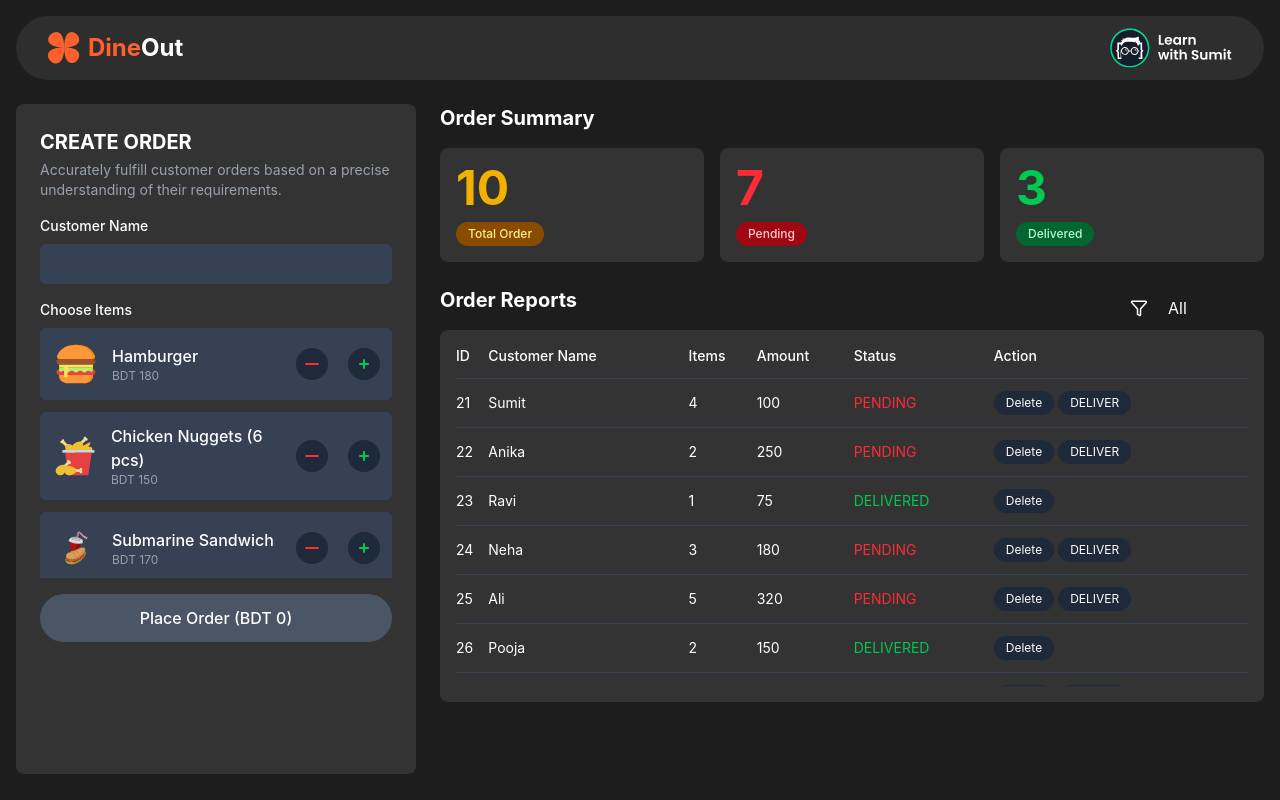
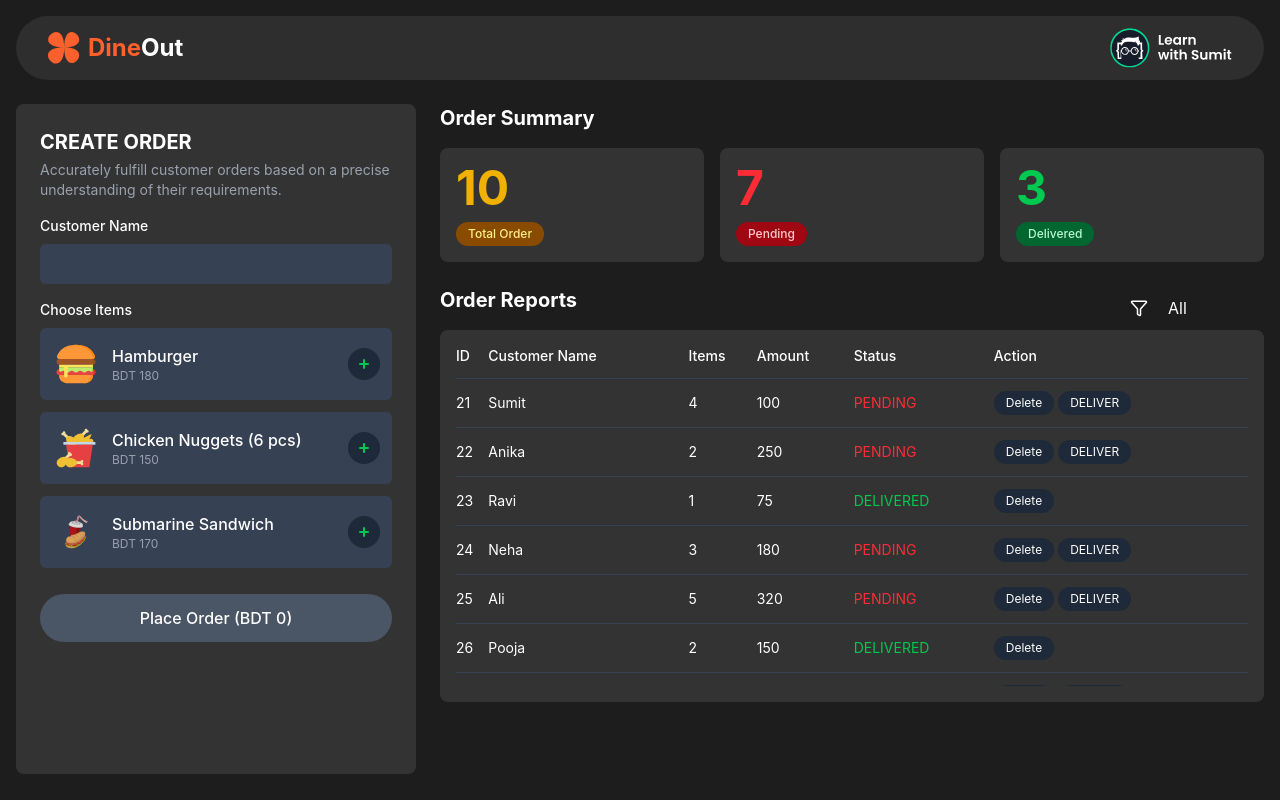
Before and after one commit to AhmedNazir/DineOut, a React (Vite) app: page / in a window 1280 px wide. Built offline with nearby package versions, Linux system fonts and the light colour scheme.

Commit message:
'publish'

```diff
--- a/src/components/Order.jsx
+++ b/src/components/Order.jsx
@@ -108,6 +108,7 @@ export default function Order() {
                         createNewOrder={createNewOrder}
                         addAmount={addAmount}
                         deductAmount={deductAmount}
+                        selectedItem={selectedItem}
                     />
 
                     <div className="md:col-span-2 h-[calc(100vh_-_130px)]">
--- a/src/components/Order/CreateOrder.jsx
+++ b/src/components/Order/CreateOrder.jsx
@@ -7,7 +7,8 @@ function CreateOrder({
     updateCutomerName,
     createNewOrder,
     addAmount,
-    deductAmount
+    deductAmount,
+    selectedItem
 }) {
     return (
         <>
@@ -35,7 +36,7 @@ function CreateOrder({
                 </div>
 
                 {/* Choose Items */}
-                <ItemList addAmount={addAmount} deductAmount={deductAmount} />
+                <ItemList addAmount={addAmount} deductAmount={deductAmount} selectedItem ={selectedItem} />
 
                 {/* Place Order Button */}
                 <button
--- a/src/components/Order/ItemList.jsx
+++ b/src/components/Order/ItemList.jsx
@@ -12,7 +12,7 @@ import softDrinkLogo from "../../assets/soft-drink.svg";
 import PlusIcon from "../../assets/PlusIcon";
 import MinusIcon from "../../assets/MinusIcon";
 
-function Item({ name, logo, price, addAmount, deductAmount }) {
+function Item({ name, logo, price, addAmount, deductAmount, selectedItem }) {
     return (
         <>
             <div className="bg-gray-700 bg-opacity-30 rounded-md p-3 mb-3 flex justify-between items-center hover:bg-opacity-40 transition-all duration-300">
@@ -27,6 +27,7 @@ function Item({ name, logo, price, addAmount, deductAmount }) {
                 </div>
 
                 <div className="flex justify-center gap-5">
+                    {selectedItem[name] > 0 && (
                         <button
                             className="w-8 h-8 bg-gray-800 hover:bg-primary rounded-full flex items-center justify-center transition-colors duration-300"
                             onClick={() => {
@@ -35,6 +36,7 @@ function Item({ name, logo, price, addAmount, deductAmount }) {
                         >
                             <MinusIcon />
                         </button>
+                    )}
 
                     <button
                         className="w-8 h-8 bg-gray-800 hover:bg-primary rounded-full flex items-center justify-center transition-colors duration-300"
@@ -50,7 +52,7 @@ function Item({ name, logo, price, addAmount, deductAmount }) {
     );
 }
 
-function ItemList({ addAmount, deductAmount }) {
+function ItemList({ addAmount, deductAmount, selectedItem }) {
     const items = [
         { name: "Hamburger", logo: hamburgerLogo, price: 180 },
         {
@@ -88,6 +90,7 @@ function ItemList({ addAmount, deductAmount }) {
                                 price={item.price}
                                 addAmount={addAmount}
                                 deductAmount={deductAmount}
+                                selectedItem={selectedItem}
                             />
                         );
                     })}
```
Lines whose indentation alone changed are shown as unchanged.
